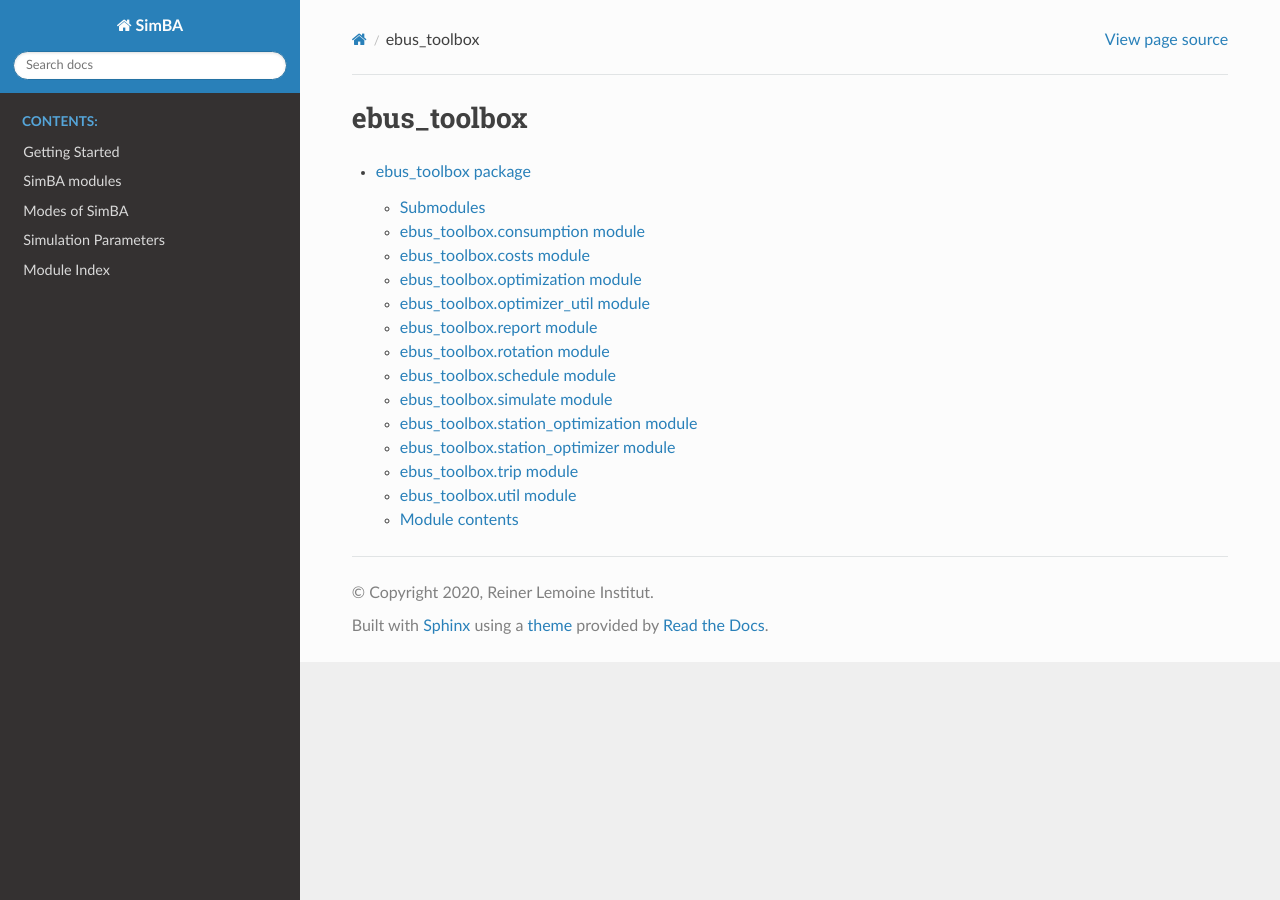
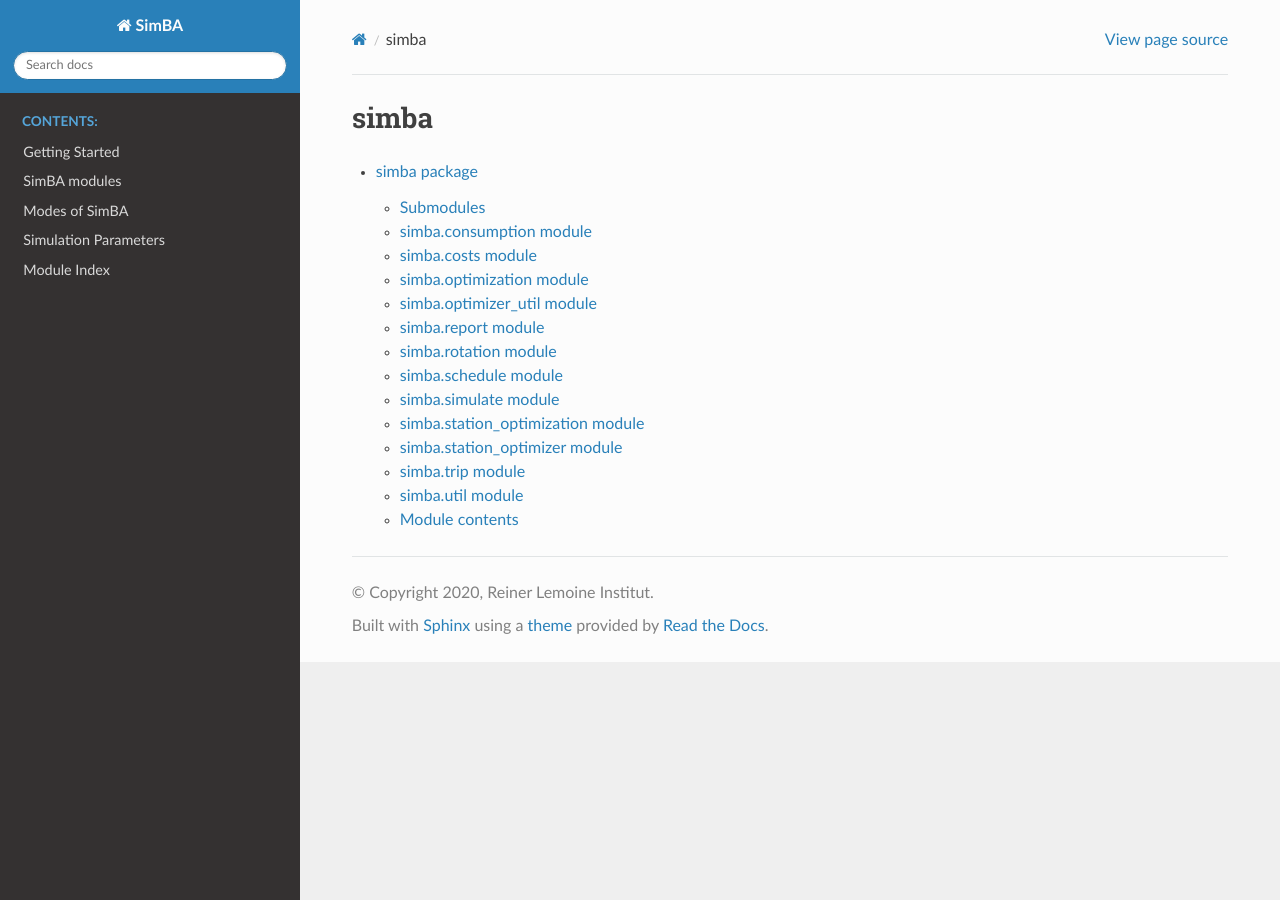
Before and after one commit to rl-institut/SimBA, a Sphinx documentation site: the page built from docs/source/modules.rst, in a window 1280 px wide. Built offline with Sphinx 7.4.7 and the Read the Docs theme 2.0.0, drawn with Linux system fonts in a browser that asks for light colours.

Commit message:
make rtd run with simba

```diff
--- a/docs/source/getting_started.rst
+++ b/docs/source/getting_started.rst
@@ -1,7 +1,7 @@
 Getting Started
 ===============
 
-SimBa - the Simulation toolbox for Bus Applications - was designed to analyze and optimize electrified bus fleets.
+SimBA - the Simulation toolbox for Bus Applications - was designed to analyze and optimize electrified bus fleets.
 It be used for locating and dimensioning charging infrastructure, dimensioning buses, analyzing the feasibility of electrification of trips and circulations, determining charging strategies, and calculating investments and costs.
 
 .. Without creating links like in the line below, subpages go missing from the sidebar
@@ -10,21 +10,21 @@
 
 Installation
 ------------
-To try it out, first clone `this repository <https://github.com/rl-institut/eBus-Toolbox>`_ and then install the required packages to your current python environment by running
+To try it out, first clone `this repository <https://github.com/rl-institut/SimBA>`_ and then install the required packages to your current python environment by running
 
 ``pip install -r requirements.txt``
 
-Now you can start the eBus Toolbox module with all configurations stored at `data/configs/ebus_toolbox.cfg` via the command
+Now you can start SimBA with all configurations stored at `data/configs/simba.cfg` via the command
 
-``python -m ebus_toolbox --config data/examples/ebus_toolbox.cfg``
+``python -m simba --config data/examples/simba.cfg``
 
 The repo provides an example for each necessary input file, so the example case can be executed without the need for the user to provide any data themselves.
 
 To run SimBA with your own `schedule.csv` (see :ref:`schedule`)) file and default configurations run
 
-``python -m ebus_toolbox --input_schedule path/to/schedule.csv``
+``python -m simba --input_schedule path/to/schedule.csv``
 
-Default configurations are detailed at `data/configs/ebus_toolbox.cfg`.
+Default configurations are detailed at `data/configs/simba.cfg`.
 
 Usage with PyCharm
 ##################
@@ -51,19 +51,19 @@
     :alt:  figure_simba_modules
     :width: 600
 
-:ref:`figure_simba_modules` shows the structure of the toolbox with its needed input data and how different modules work together to calculate the scenario. The optional input data and modules are indicated with dashed lines. A simulation starts by calculating the energy consumption of each trip, that is specified in the :ref:`schedule` data. A trip is defined by its departure name and time, arrival name and time, distance, pause, rotation_id and vehicle_type. For each of the :ref:`vehicle_types` either a specific consumption depending on current conditions like temperature and incline can be defined as a :ref:`consumption_table` or a constant specific consumption can be used. The specific consumption of the vehicles is then used to analyze the consumption of each trip.
+:numref:`figure_simba_modules` shows the structure of the toolbox with its needed input data and how different modules work together to calculate the scenario. The optional input data and modules are indicated with dashed lines. A simulation starts by calculating the energy consumption of each trip, that is specified in the :ref:`schedule` data. A trip is defined by its departure name and time, arrival name and time, distance, pause, rotation_id and vehicle_type. For each of the :ref:`vehicle_types` either a specific consumption depending on current conditions like temperature and incline can be defined as a :ref:`consumption_table` or a constant specific consumption can be used. The specific consumption of the vehicles is then used to analyze the consumption of each trip.
 
     Modules of SimBA
 
 Depending on the given simulation parameters, the vehicles are then dispatched. In this step, every rotation – the sum of all trips between leaving the depot until return – is allocated to a specific vehicle. The vehicles can be charged at any number of :ref:`electrified_stations`. These can be classified either as depot stations (deps) or as opportunity stations (opps). Each vehicle can be charged following one of the two charging strategies: Either as opportunity charging bus (oppb) or as depot charging bus (depb). While an oppb is charged at both deps and opps, depb are only charged at deps. The charging strategy can either be defined for each rotation in the :ref:`schedule` data or for all not explicitly defined rotations using the "preferred charging type" option in the :ref:`config`. Using this information, the charging simulation is then carried out.
 
-As a result of each simulation the energy demand at each electrified station, the development of vehicles SoCs (State of Charge), summaries of all rotations, estimated costs for vehicles, infrastructure and operationand further data can be displayed and saved. Some information can also be plotted, an example can be seen in :numref:`ebus_toolbox_default_plot`.
+As a result of each simulation the energy demand at each electrified station, the development of vehicles SoCs (State of Charge), summaries of all rotations, estimated costs for vehicles, infrastructure and operationand further data can be displayed and saved. Some information can also be plotted, an example can be seen in :numref:`simba_default_plot`.
 
 In case an optimization is carried out, the results are then analyzed, the optimizer adapts the input data and parameters and starts the process again with the trip consumption analysis. In which order and for what purpose the individual modules are executed is mainly defined using the different modes. These modes can be used to manipulate the defined scenario e.g. by altering bus types from depot to opportunity chargers, optimize sets of rotations to increase electrification or suggest stations for electrification by minimizing the amount of stations needed. You can learn more about the modes  :ref:`here <sim_modes>`.
 
-.. _ebus_toolbox_default_plot:
+.. _simba_default_plot:
 .. figure:: _static/run_overview.png
-    :alt:  ebus_toolbox_default_plot
+    :alt:  simba_default_plot
     :width: 600
 
     Default output plot for a single simulation.
--- a/docs/source/index.rst
+++ b/docs/source/index.rst
@@ -9,7 +9,7 @@
     :width: 200
 
 Welcome to the SimBA documentation!
-========================================
+===================================
 
 SimBa - the Simulation toolbox for Bus Applications - was designed to analyze and optimize electrified bus fleets.
 
--- a/docs/source/modes.rst
+++ b/docs/source/modes.rst
@@ -19,7 +19,7 @@
 
 Chained Modes
 -------------
-While the default mode of the SimBA is the simple simulation together with a report, modes can be chained together differently to achieve the desired results. The chain of modes is defined in the config file (default: ebus_toolbox.cfg) under the keyword *mode*:
+While the default mode of the SimBA is the simple simulation together with a report, modes can be chained together differently to achieve the desired results. The chain of modes is defined in the config file (default: simba.cfg) under the keyword *mode*:
 
 ::
 
@@ -82,7 +82,7 @@
 --------------------
 Greedy Optimization
 ####################
-This mode optimizes a scenario by electrifying as few opportunity stations as possible using a greedy approach. Two basic approaches to use the optimization module are setting the mode in the ebus_toolbox configuration file to
+This mode optimizes a scenario by electrifying as few opportunity stations as possible using a greedy approach. Two basic approaches to use the optimization module are setting the mode in the simba configuration file to
 
 ::
 
@@ -198,7 +198,7 @@
 
 Optimizer Configuration
 ###################################
-The functionality of the optimizer is controlled through the optimizer.cfg specified in the ebus_toolbox.cfg used for calling the eBus_Toolbox.
+The functionality of the optimizer is controlled through the optimizer.cfg specified in the simba.cfg used for calling the SimBA.
 
 .. list-table:: Optimizer.cfg parameters
    :header-rows: 1
--- a/docs/source/modules.rst
+++ b/docs/source/modules.rst
@@ -1,9 +1,9 @@
 :orphan:
 
-ebus_toolbox
-============
+simba
+=====
 
 .. toctree::
    :maxdepth: 4
 
-   ebus_toolbox
+   simba
--- a/docs/source/ebus_toolbox.rst
+++ b/docs/source/simba.rst
@@ -1,101 +1,101 @@
-ebus\_toolbox package
+simba package
 =====================
 
 Submodules
 ----------
 
-ebus\_toolbox.consumption module
+simba.consumption module
 --------------------------------
 
-.. automodule:: ebus_toolbox.consumption
+.. automodule:: simba.consumption
    :members:
    :undoc-members:
    :show-inheritance:
 
-ebus\_toolbox.costs module
+simba.costs module
 --------------------------
 
-.. automodule:: ebus_toolbox.costs
+.. automodule:: simba.costs
    :members:
    :undoc-members:
    :show-inheritance:
 
-ebus\_toolbox.optimization module
+simba.optimization module
 ---------------------------------
 
-.. automodule:: ebus_toolbox.optimization
+.. automodule:: simba.optimization
    :members:
    :undoc-members:
    :show-inheritance:
 
-ebus\_toolbox.optimizer\_util module
+simba.optimizer\_util module
 ------------------------------------
 
-.. automodule:: ebus_toolbox.optimizer_util
+.. automodule:: simba.optimizer_util
    :members:
    :undoc-members:
    :show-inheritance:
 
-ebus\_toolbox.report module
+simba.report module
 ---------------------------
 
-.. automodule:: ebus_toolbox.report
+.. automodule:: simba.report
    :members:
    :undoc-members:
    :show-inheritance:
 
-ebus\_toolbox.rotation module
+simba.rotation module
 -----------------------------
 
-.. automodule:: ebus_toolbox.rotation
+.. automodule:: simba.rotation
    :members:
    :undoc-members:
    :show-inheritance:
 
-ebus\_toolbox.schedule module
+simba.schedule module
 -----------------------------
 
-.. automodule:: ebus_toolbox.schedule
+.. automodule:: simba.schedule
    :members:
    :undoc-members:
    :show-inheritance:
 
-ebus\_toolbox.simulate module
+simba.simulate module
 -----------------------------
 
-.. automodule:: ebus_toolbox.simulate
+.. automodule:: simba.simulate
    :members:
    :undoc-members:
    :show-inheritance:
 
-ebus\_toolbox.station\_optimization module
+simba.station\_optimization module
 ------------------------------------------
 
-.. automodule:: ebus_toolbox.station_optimization
+.. automodule:: simba.station_optimization
    :members:
    :undoc-members:
    :show-inheritance:
 
-ebus\_toolbox.station\_optimizer module
+simba.station\_optimizer module
 ---------------------------------------
 
-.. automodule:: ebus_toolbox.station_optimizer
+.. automodule:: simba.station_optimizer
    :members:
    :undoc-members:
    :show-inheritance:
 
-ebus\_toolbox.trip module
+simba.trip module
 -------------------------
 
-.. automodule:: ebus_toolbox.trip
+.. automodule:: simba.trip
    :members:
    :undoc-members:
    :show-inheritance:
 
-ebus\_toolbox.util module
+simba.util module
 -------------------------
 
-.. automodule:: ebus_toolbox.util
+.. automodule:: simba.util
    :members:
    :undoc-members:
    :show-inheritance:
@@ -103,7 +103,7 @@
 Module contents
 ---------------
 
-.. automodule:: ebus_toolbox
+.. automodule:: simba
    :members:
    :undoc-members:
    :show-inheritance:
```
